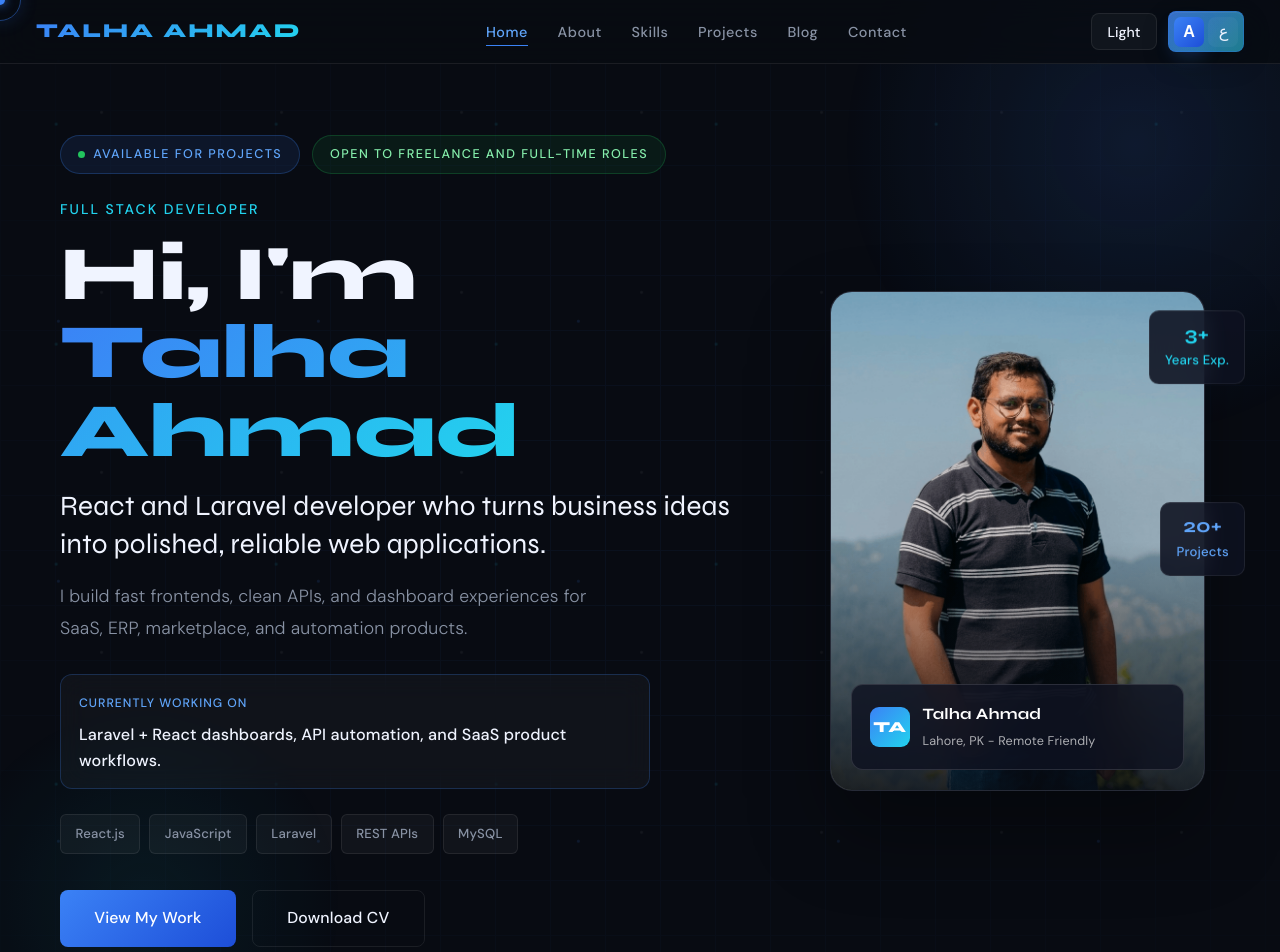
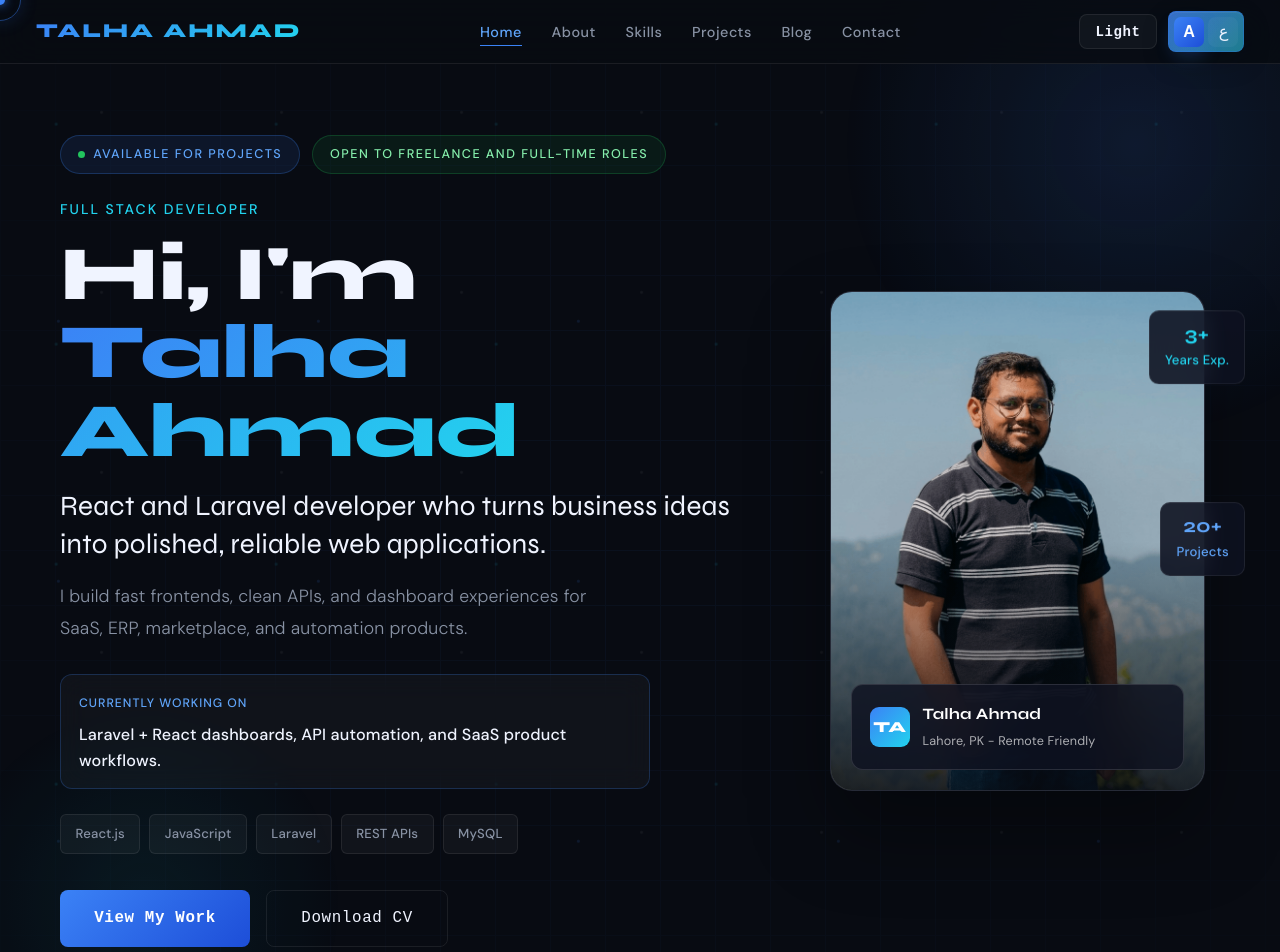
Before and after one commit to talhaahmad316/portfolio, a React (Vite) app: page / in a window 1280 px wide. Shown: the top 952 px of the page. Built offline with nearby package versions, Linux system fonts and the light colour scheme.

Commit message:
Button animation

```diff
--- a/src/assets/css/Home.css
+++ b/src/assets/css/Home.css
@@ -342,3 +342,55 @@
   .hero-btns .btn-o { width: 100%; }
   .ftag { right: .75rem !important; }
 }
+
+
+/* Animated button */
+
+/* Scramble button additions */
+.btn-scramble {
+  position: relative;
+  overflow: hidden;
+  font-family: monospace;
+  letter-spacing: 0.04em;
+  transition: color 0.3s;
+}
+
+.btn-scramble-text {
+  position: relative;
+  z-index: 1;
+}
+
+/* The shimmer sweep — mirrors your existing gold/outline palette */
+.btn-scramble-shine {
+  position: absolute;
+  inset: 0;
+  z-index: 0;
+  transform: scaleX(1.2) scaleY(1.4);
+  background: linear-gradient(
+    to top,
+    transparent 0%,
+    transparent 38%,
+    rgba(212, 175, 55, 0.55) 50%,
+    transparent 62%,
+    transparent 100%
+  );
+  opacity: 0;
+  animation: shine-scroll 1s linear infinite;
+  transition: opacity 0.3s;
+  pointer-events: none;
+}
+
+.btn-scramble:hover .btn-scramble-shine {
+  opacity: 1;
+}
+
+@keyframes shine-scroll {
+  0%   { transform: scaleX(1.2) translateY(100%); }
+  100% { transform: scaleX(1.2) translateY(-100%); }
+}
+
+/* Respect reduced motion */
+@media (prefers-reduced-motion: reduce) {
+  .btn-scramble-shine { animation: none; }
+  .btn-scramble-text  { transition: none; }
+}
--- a/src/components/About.jsx
+++ b/src/components/About.jsx
@@ -1,4 +1,12 @@
+import { useRef, useState } from "react";
 import '../assets/css/About.css';
+import ScrambleBtn from '../helper/ScrambleBtn';
+
+const CYCLES_PER_LETTER = 2;
+const SHUFFLE_TIME = 50;
+const CHARS = "!@#$%^&*():{};|,.<>/?";
+
+
 
 export default function About({ t }) {
   return (
@@ -37,30 +45,9 @@ export default function About({ t }) {
             </div>
 
             <div className="about-actions">
-              <a className="btn-p" href="/Talha Ahmad.pdf" download>{t.downloadCv}</a>
-              <a className="btn-o" href="#contact">{t.letsTalk}</a>
+              <ScrambleBtn label={t.downloadCv} href="/Talha Ahmad.pdf" className="btn-p" download />
+              <ScrambleBtn label={t.letsTalk} href="#contact" className="btn-o" />
             </div>
-
-            {/* <div className="github-panel">
-              <div>
-                <div className="github-eyebrow">{t.github.eyebrow}</div>
-                <h4>{t.github.title}</h4>
-                <p>{t.github.subtitle}</p>
-              </div>
-              <div className="github-images">
-                <img
-                  src="https://github-readme-stats.vercel.app/api?username=talhaahmad316&show_icons=true&hide_border=true&theme=transparent&title_color=60a5fa&text_color=8892a4&icon_color=22d3ee"
-                  alt={t.github.statsAlt}
-                  loading="lazy"
-                />
-                <img
-                  src="https://github-readme-streak-stats.herokuapp.com?user=talhaahmad316&hide_border=true&background=00000000&ring=3B82F6&fire=22D3EE&currStreakLabel=60A5FA&sideLabels=8892A4&dates=8892A4&sideNums=F0F4FF&currStreakNum=F0F4FF"
-                  alt={t.github.contributionsAlt}
-                  loading="lazy"
-                />
-              </div>
-              <a className="github-link" href="https://github.com/talhaahmad316" target="_blank" rel="noreferrer">{t.github.profile}</a>
-            </div> */}
           </div>
         </div>
       </div>
--- a/src/components/Home.jsx
+++ b/src/components/Home.jsx
@@ -1,4 +1,11 @@
+import { useRef, useState } from "react";
 import '../assets/css/Home.css';
+import ScrambleBtn from '../helper/ScrambleBtn';
+
+const CYCLES_PER_LETTER = 2;
+const SHUFFLE_TIME = 50;
+const CHARS = "!@#$%^&*():{};|,.<>/?";
+
 
 export default function Home({ t }) {
   return (
@@ -36,8 +43,8 @@ export default function Home({ t }) {
           </div>
 
           <div className="hero-btns">
-            <a className="btn-p" href="#projects">{t.viewWork}</a>
-            <a className="btn-o" href="/Talha Ahmad.pdf" download>{t.downloadCv}</a>
+            <ScrambleBtn label={t.viewWork} href="#projects" className="btn-p" />
+            <ScrambleBtn label={t.downloadCv} href="/Talha Ahmad.pdf" className="btn-o" download />
           </div>
         </div>
 
--- a/src/components/Projects.jsx
+++ b/src/components/Projects.jsx
@@ -5,6 +5,7 @@ import img3 from '../assets/images/cnc.png';
 import img4 from '../assets/images/ngo.png';
 import img5 from '../assets/images/audit.png';
 import img6 from '../assets/images/ucl.png';
+import ScrambleBtn from '../helper/ScrambleBtn';
 
 const projects = [
   {
@@ -47,14 +48,15 @@ const projects = [
     class: 'c6',
     textIndex: 5,
     badges: ['Laravel', 'MySQL', 'REST API', 'Admin Panel'],
-    demo: null,
+    demo: '#',
   },
 ];
 
 export default function Projects({ t }) {
   const ProjectLinks = ({ project }) => (
     <div className="pl">
-      <a href={project.demo} target="_blank" rel="noreferrer">{t.liveDemo}</a>
+      <ScrambleBtn label={t.liveDemo} href={project.demo} target="_blank" />
+      {/* <a href={project.demo} target="_blank" rel="noreferrer">{t.liveDemo}</a> */}
     </div>
   );
 
--- /dev/null
+++ b/src/helper/ScrambleBtn.jsx
@@ -0,0 +1,71 @@
+import { useRef, useState, useEffect } from 'react';
+
+const CYCLES_PER_LETTER = 2;
+const SHUFFLE_TIME = 50;
+const CHARS = "!@#$%^&*():{};|,.<>/?";
+
+export default function ScrambleBtn({
+  label,
+  href,
+  onClick,
+  className = '',
+  type = 'button',
+  ariaLabel,
+  download,
+}) {
+  const intervalRef = useRef(null);
+  const [text, setText] = useState(label);
+
+  useEffect(() => {
+    setText(label);
+  }, [label]);
+
+  const scramble = () => {
+    let pos = 0;
+    intervalRef.current = setInterval(() => {
+      const scrambled = label
+        .split('')
+        .map((char, index) => {
+          if (char === ' ') return ' ';
+          if (pos / CYCLES_PER_LETTER > index) return char;
+          return CHARS[Math.floor(Math.random() * CHARS.length)];
+        })
+        .join('');
+      setText(scrambled);
+      pos++;
+      if (pos >= label.length * CYCLES_PER_LETTER) stopScramble();
+    }, SHUFFLE_TIME);
+  };
+
+  const stopScramble = () => {
+    clearInterval(intervalRef.current);
+    setText(label);
+  };
+
+  const shared = {
+    className: `${className} btn-scramble`,
+    onMouseEnter: scramble,
+    onMouseLeave: stopScramble,
+  };
+
+  const inner = (
+    <>
+      <span className="btn-scramble-text">{text}</span>
+      <span className="btn-scramble-shine" aria-hidden="true" />
+    </>
+  );
+
+  if (href) {
+    return (
+      <a {...shared} href={href} download={download} aria-label={ariaLabel}>
+        {inner}
+      </a>
+    );
+  }
+
+  return (
+    <button {...shared} type={type} onClick={onClick} aria-label={ariaLabel}>
+      {inner}
+    </button>
+  );
+}
--- a/src/layout/Navbar.jsx
+++ b/src/layout/Navbar.jsx
@@ -1,5 +1,6 @@
 import '../assets/css/Navbar.css';
-import { useEffect, useState } from 'react';
+import { useEffect, useState, useRef } from 'react';
+import ScrambleBtn from '../helper/ScrambleBtn';
 
 const navItems = [
   { id: 'hero', label: 'home' },
@@ -9,6 +10,12 @@ const navItems = [
   { id: 'blog', label: 'blog' },
   { id: 'contact', label: 'contact' },
 ];
+
+const CYCLES_PER_LETTER = 2;
+const SHUFFLE_TIME = 50;
+const CHARS = "!@#$%^&*():{};|,.<>/?";
+
+
 
 export default function Navbar({ theme, language, languages, t, onChangeLanguage, onToggleTheme }) {
   const [scrollWidth, setScrollWidth] = useState(0);
@@ -59,9 +66,12 @@ export default function Navbar({ theme, language, languages, t, onChangeLanguage
       </ul>
 
       <div className="nav-actions">
-        <button className="theme-toggle" type="button" onClick={onToggleTheme} aria-label="Toggle color theme">
-          <span>{theme === 'dark' ? t.themeLight : t.themeDark}</span>
-        </button>
+        <ScrambleBtn
+          label={theme === 'dark' ? t.themeLight : t.themeDark}
+          onClick={onToggleTheme}
+          className="theme-toggle"
+          ariaLabel="Toggle color theme"
+        />
         <div className="language-switch" aria-label={t.languageLabel}>
           {languages.map((item) => (
             <button
```
